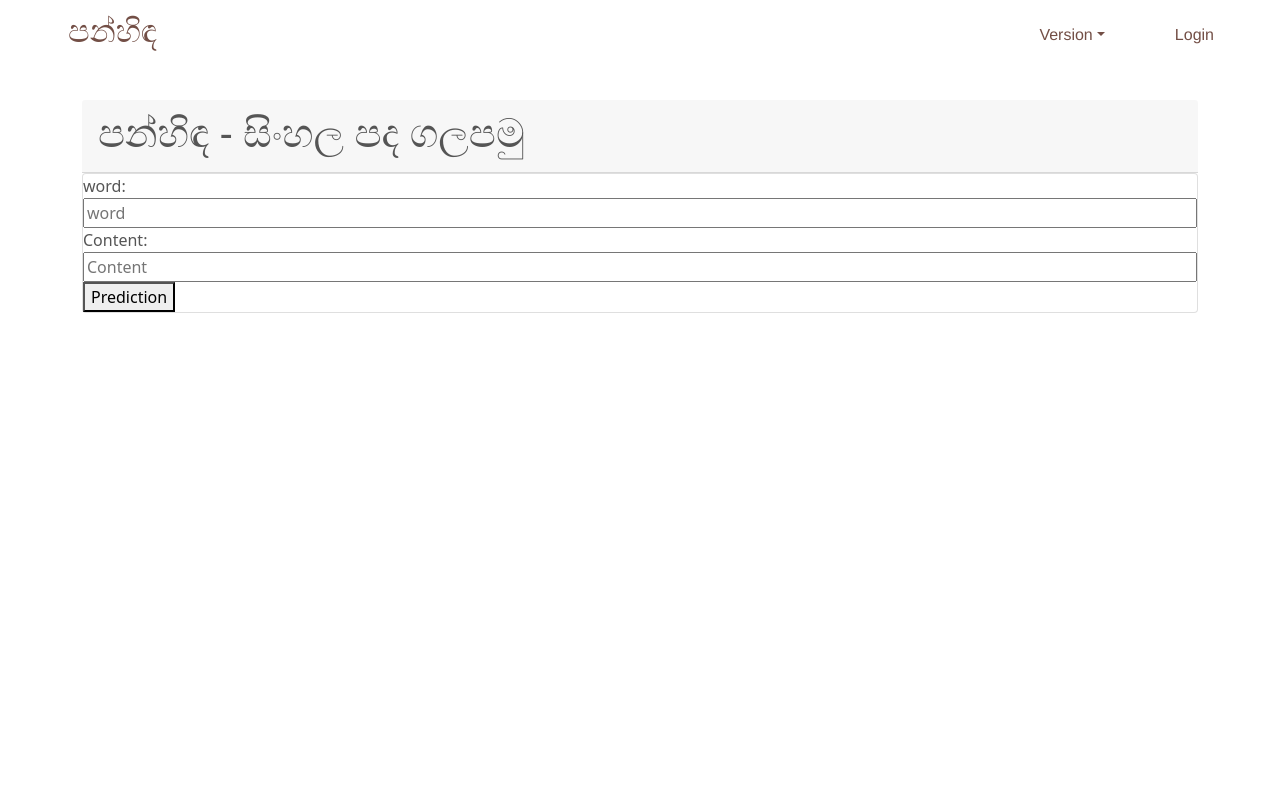
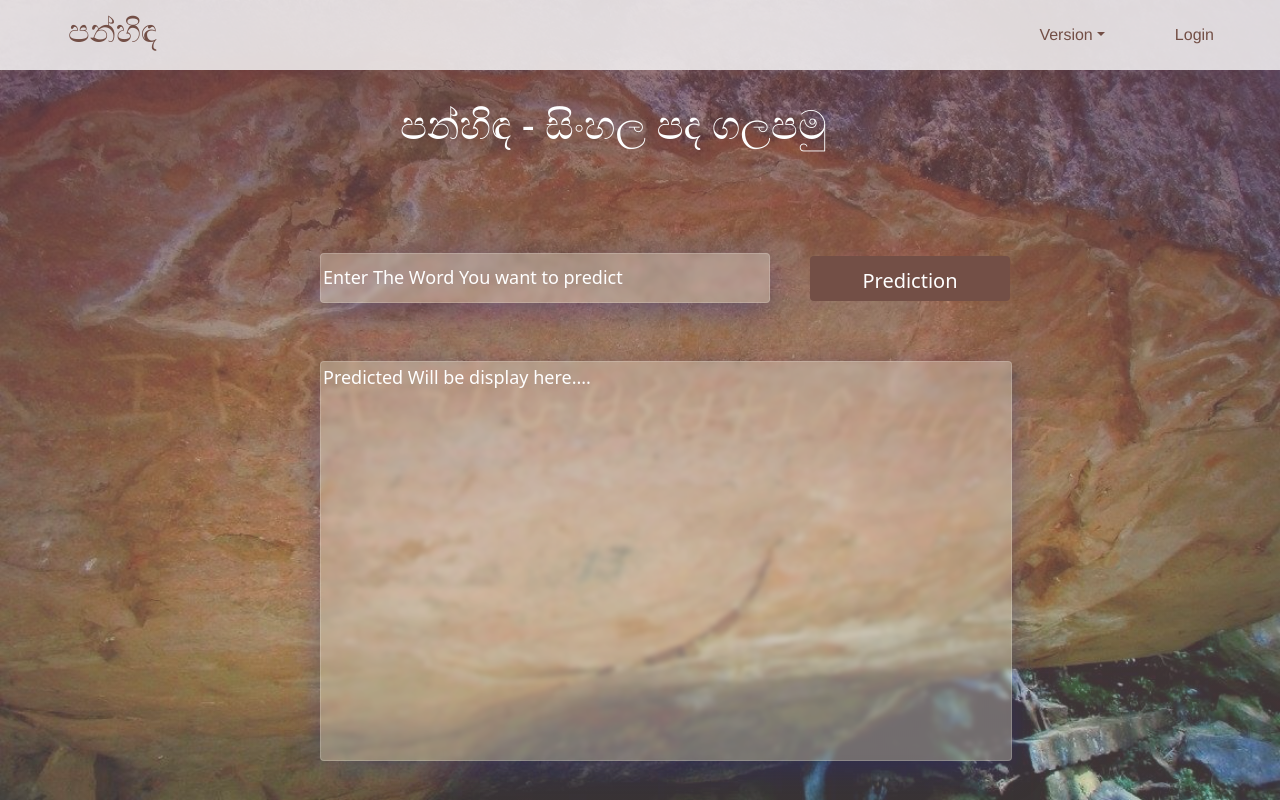
Before and after one commit to Panhinda/Panhinda-Frontend, a React (Create React App) app: page / in a window 1280 px wide. Shown: the top 800 px of the page. Built offline with nearby package versions, Linux system fonts and the light colour scheme.

Commit message:
70% finished need to improve.

```diff
--- a/src/App.css
+++ b/src/App.css
@@ -1,15 +1,10 @@
 .app-container {
-
-  margin:0;
-  padding:0;
-  width:100vw;
-  height:100vh;
-  color: #555;
-	/* background-color: cadetblue;
+  margin: 0;
+  padding: 0;
+  width: 100vw;
+  height: 100vh;
+  /* background-color: cadetblue;
   display: flex;
   flex:1;
   flex-direction: column; */
-
-
-
 }
--- a/src/App.js
+++ b/src/App.js
@@ -9,7 +9,7 @@ import Dashboard from "./components/pages/dashboard/dashboard"
 import CreatePost from './components/pages/create post/createPost'
 import ViewPost from './components/pages/viewPost/ViewPost';
 import {BrowserRouter, Route} from 'react-router-dom';
-import Footer from './components/shared components/footer/footer';
+
 import { ToastContainer } from 'react-toastify';
 import LandingPage  from './components/pages/MainView/landingpage';
 
@@ -20,6 +20,7 @@ function App() {
 
   return (
     <div className="app-container">
+
       <BrowserRouter>
 
 
@@ -30,7 +31,8 @@ function App() {
       <Route path="/dashboard/viewPost/:postID" exact component ={ViewPost}/>
       <ToastContainer />
       </BrowserRouter>
-      <Footer/>
+
+
     </div>
 
   );
--- a/src/components/pages/MainView/Nav/nav.js
+++ b/src/components/pages/MainView/Nav/nav.js
@@ -22,17 +22,17 @@ const Header = () => {
                             <NavDropdown className="navLink" title="Version" id="basic-nav-dropdown">
 
                                 <Link to="/">
-                                    <NavDropdown.Item href="#SignToWord">Version One</NavDropdown.Item>
+                                    <NavDropdown.Item href="#Version1">Version One</NavDropdown.Item>
                                 </Link>
                                 <NavDropdown.Divider />
                                 <Link to="/versiontwo">
-                                    <NavDropdown.Item href="#WordToSign">Version Two </NavDropdown.Item>
+                                    <NavDropdown.Item href="#Version2">Version Two </NavDropdown.Item>
                                 </Link>
 
 
                             </NavDropdown>
-                            <Link to="/Learning">
-                                <Nav.Link className="navLink" href="#Learning">Login</Nav.Link>
+                            <Link to="/login">
+                                <Nav.Link className="navLink" href="#Login">Login</Nav.Link>
                             </Link>
 
 
--- a/src/components/pages/tpu/tpu.js
+++ b/src/components/pages/tpu/tpu.js
@@ -1,6 +1,7 @@
 import React, { Component } from 'react';
 import './tpu.scss'
 import axios from 'axios';
+import Footer from "./../../shared components/footer/footer"
 //import { connect } from 'react-redux';
 //import { predictionResultV2 } from '../../../redux/actions'
 
@@ -25,7 +26,7 @@ class Home extends Component {
             'input': this.inputtext.value
         }
 
-        axios.post('http://localhost:5000/apiTPUJSON',data ,{
+        axios.post('https://sinhala-lyrics-gen-front.herokuapp.com/apiTPUJSON',data ,{
             headers:{
                 'Access-Control-Allow-Origin': 'http://localhost:3000',
                 'Content-Type': 'application/json'
@@ -40,33 +41,54 @@ class Home extends Component {
 
     render() {
         return (
-            <div className="container">
+            <div className="Screens">
+                <div className="BANNER">
+                    <div className="banner-shade">
 
-                    <div className="card-header"><h1>පන්හිඳ - සිංහල පද ගලපමු</h1></div>
+                    <div className="banner-layerOne"><h1>පන්හිඳ - සිංහල පද ගලපමු</h1></div>
 
-                    <div className="card card-statistics custom-card-bottom">
+                    <div className="banner-layerTwo">
 
-                            <div style={{display: 'flex', flexDirection: 'column'}}>
-                                <form onSubmit={this.submit}>
-                                    <label>word:</label>
+                            <div className="form-area">
+                                <div>
+                                    <div>
+                                    <div className="input_btn">
+                                    <label>
+                                        {/* <span className="input-label">word:</span> */}
                                     <input
+                                        className="user_input"
                                         type="text"
                                         ref={input => this.inputtext = input}
-                                        placeholder="word"
+                                        placeholder="Enter The Word You want to predict"
                                     />
-                                    <label>Content:</label>
+                                     </label>
 
-                                    <input
-                                        type="text"
-                                        ref={input => this.content = input}
-                                        placeholder="Content"
-                                    />
-                                    <button type="submit">Prediction</button>
-                                </form>
+                                    <div>
+                                    <button className="button" onClick={this.submit} type="submit"><span>Prediction </span></button>
+                                    </div>
+                                    </div>
+                                    </div>
+                                    <div className="textarea-output">
+                                                <label>
+                                                    {/* Content: */}
+
+                                                <textarea
+                                                    type="text"
+                                                    ref={input => this.content = input}
+                                                    placeholder="Predicted Will be display here...."
+                                                />
+                                                </label>
+                                    </div>
+
+                                </div>
                             </div>
                     </div>
+                    </div>
+                    </div>
+                    <Footer/>
+            </div>
 
-            </div>
+
         );
     }
 }
--- a/src/components/pages/tpu/tpu.scss
+++ b/src/components/pages/tpu/tpu.scss
@@ -1,8 +1,139 @@
 .container{
-margin-top: 100px;
-    height:100vh;
+margin-top: 80px;
+    height:100%;
+    width: 100%;
 }
 
 input {
-    width: 100%;
+    width: 50%;
 }
+
+.BANNER{
+
+background-image: url("./images/banner_back.jpg");
+background-size: cover;
+color: white;
+
+
+}
+.banner-shade{
+    background: rgb(115,70,78);
+    background: linear-gradient(180deg, rgba(115,70,78,0.7422677689239758) 2%, rgba(247,247,247,0.20725376332173495) 100%);
+}
+.form-area{
+
+
+    justify-content: center;
+    height: 100vh;
+}
+.banner-layerOne{
+
+    padding-left: 400px;
+    padding-top: 100px;
+}
+.input_btn{
+    display: flex;
+    padding-left: 320px;
+    padding-top: 90px;
+    padding-bottom:50px ;
+}
+
+//button css
+.button {
+    border-radius: 4px;
+    background-color: #734F46;
+    border: none;
+    color: #FFFFFF;
+    text-align: center;
+    font-size: 20px;
+    padding: 5px;
+    width: 200px;
+    transition: all 0.5s;
+    cursor: pointer;
+    margin: 10px;
+    padding-top: 10px;
+    margin-top: 10px !important;
+  }
+
+  .button span {
+    cursor: pointer;
+    display: inline-block;
+    position: relative;
+    transition: 0.5s;
+  }
+
+  .button span:after {
+    content: '\00bb';
+    position: absolute;
+    opacity: 0;
+    top: 0;
+    right: -20px;
+    transition: 0.5s;
+  }
+
+  .button:hover span {
+    padding-right: 25px;
+  }
+
+  .button:hover span:after {
+    opacity: 1;
+    right: 0;
+  }
+  //user input styles
+  .user_input{
+       width: 450px;
+       margin-top: 7px;
+       margin-right: 30px;
+       background: rgba( 242, 242, 242, 0.30 );
+       box-shadow: 0 8px 32px 0 rgba( 31, 38, 135, 0.37 );
+       backdrop-filter: blur( 2.5px );
+       -webkit-backdrop-filter: blur( 2.5px );
+       border-radius: 4px;
+       border: 1px solid rgba( 255, 255, 255, 0.18 );
+       height: 50px;
+       color: #FFFFFF;
+  }
+  .user_input:focus {
+    outline: none;
+  }
+
+  //text areaa
+  textarea {
+    width: 692px;
+    min-height: 400px;
+    padding: 2px;
+    resize: none;
+    overflow: auto;
+    overflow-x: hidden;
+    overflow-y: auto;
+    background: rgba( 242, 242, 242, 0.30 );
+    box-shadow: 0 8px 32px 0 rgba( 31, 38, 135, 0.37 );
+    backdrop-filter: blur( 2.5px );
+    -webkit-backdrop-filter: blur( 2.5px );
+    border-radius: 4px;
+    border: 1px solid rgba( 255, 255, 255, 0.18 );
+    font-size: 1rem;
+    color: white;
+
+
+  }
+
+  ::placeholder {
+    color:white;
+    opacity: 1; /* Firefox */
+    font-size: large;
+  }
+
+  textarea:focus {
+    outline: none;
+  }
+  .textarea-output{
+      padding-left: 320px;
+
+  }
+  .input-label{
+    font-size:40px ;
+    font-family:'Franklin Gothic Medium', 'Arial Narrow', Arial, sans-serif 'Segoe UI', 'Roboto', 'Oxygen',
+    'Ubuntu', 'Cantarell', 'Fira Sans', 'Droid Sans', 'Helvetica Neue',
+    sans-serif;
+  }
--- a/src/components/shared components/footer/footer.css
+++ b/src/components/shared components/footer/footer.css
@@ -1,15 +1,10 @@
-.footer-container{
-
-    width:100vw;
-    background-color:aqua ;
-    background-color:#02060B;
-    display:flex;
+.footer-container {
+    width: 100vw;
+    background-color: #02060B;
+    display: flex;
     justify-content: center;
     align-items: center;
-    color:whitesmoke;
-
-    height:10vh;
-    z-index: 10;
+    color: whitesmoke;
     -webkit-box-shadow: 0 8px 6px -6px black;
     -moz-box-shadow: 0 8px 6px -6px black;
     box-shadow: 0 8px 6px -6px black;
```
Also changed, not shown: src/components/pages/tpu/images/banner_back.jpg (added).
